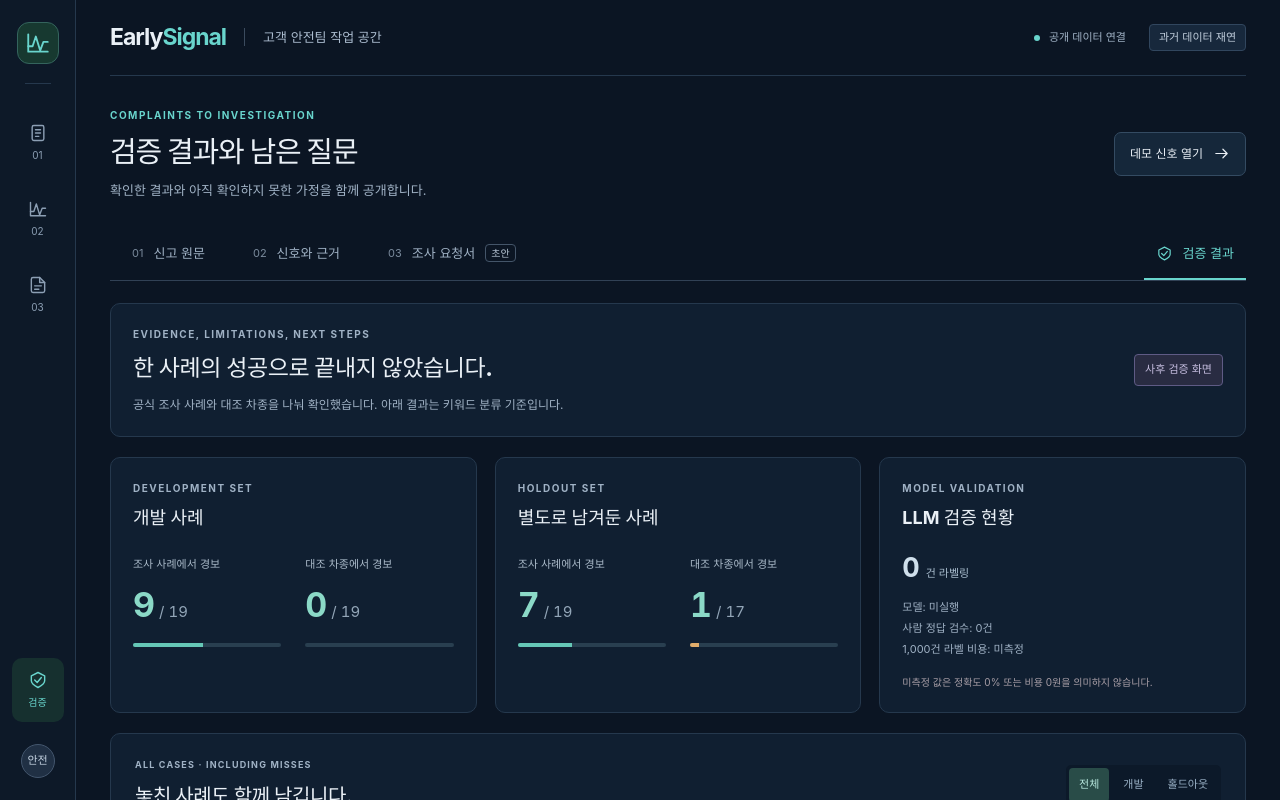
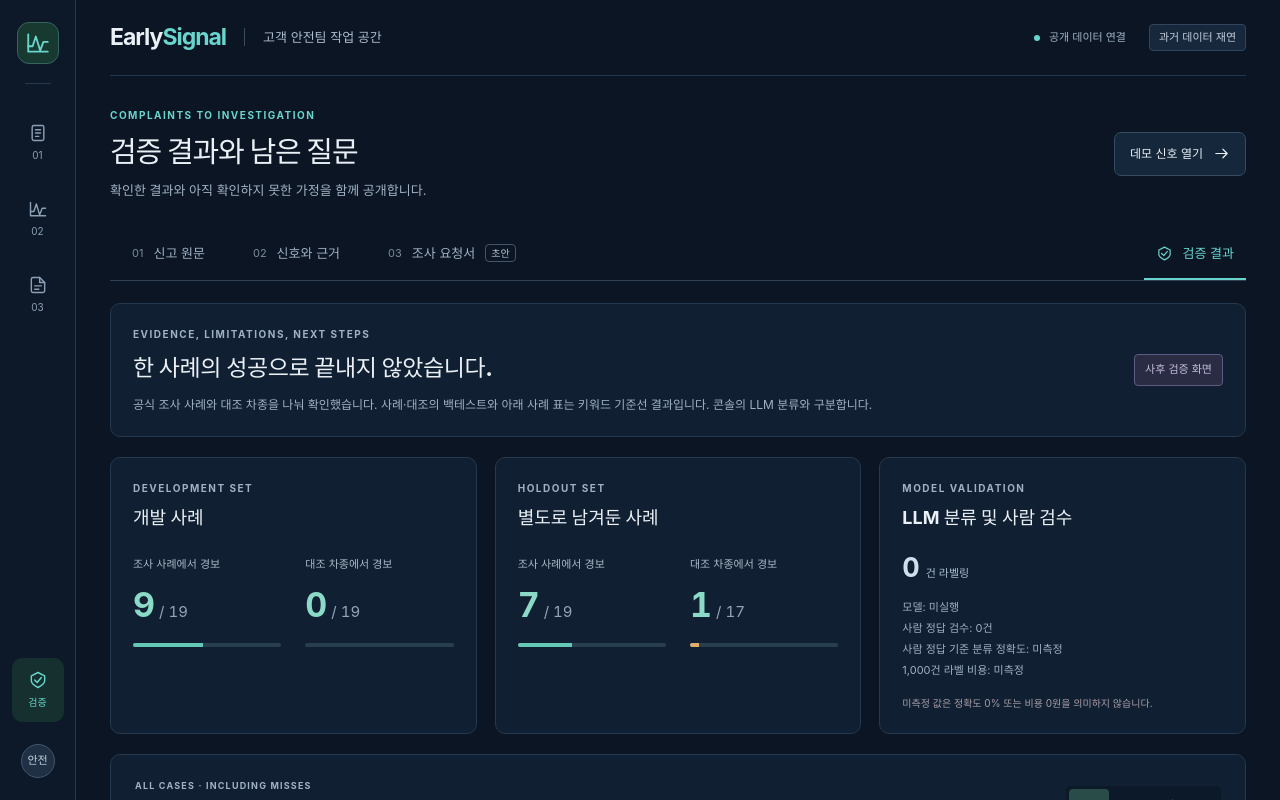
Before and after one commit to SangJun-Pyo/EarlySignal, a Next.js app in the folder web/: page / in a window 1280 px wide. Both pictures are taken after a click on the button "검증 결과". Shown: the top 800 px of the page. Built offline with nearby package versions, Linux system fonts and the light colour scheme; a web font is replaced by a local one.

Commit message:
step9: retain keyword backtest attribution (Ref #11)

```diff
--- a/web/components/workspace.tsx
+++ b/web/components/workspace.tsx
@@ -1344,7 +1344,7 @@ export default function Workspace() {
               </div>
             ))}
           {view === "validation" && (
-            <Validation data={data} meta={meta} cases={cases} />
+            <Validation meta={meta} cases={cases} />
           )}
         </main>
         <footer className="footer">
@@ -1354,8 +1354,8 @@ export default function Workspace() {
             <span>수리 기록 · 생산 기록 · 부품 이력은 다음 도입 단계</span>
           </div>
           <p>
-            현재 공개 파일의 접수일로 과거 재현 · 경보는 조사 후보 · 분류 출처:{" "}
-            {data.labeler === "keyword" ? "키워드 규칙" : "사전 실행 LLM"}
+            현재 공개 파일의 접수일로 과거 재현 · 경보는 조사 후보 ·{" "}
+            <SourceAttribution view={view} labeler={data.labeler} />
             <br />
             {meta.data_source.downloaded_at
               ? `원본 다운로드일 ${meta.data_source.downloaded_at}`
@@ -1524,12 +1524,18 @@ function MarkdownDocument({ markdown }: { markdown: string }) {
     </>
   );
 }
-function Validation({
-  data,
+export function SourceAttribution({ view, labeler }: { view: View; labeler: ConsoleData["labeler"] }) {
+  return view === "validation" ? (
+    <>백테스트 출처: 키워드 기준선</>
+  ) : (
+    <>콘솔 분류 출처: {labeler === "keyword" ? "키워드 규칙" : "사전 실행 LLM"}</>
+  );
+}
+
+export function Validation({
   meta,
   cases,
 }: {
-  data: ConsoleData;
   meta: MetaData;
   cases: CasesData;
 }) {
@@ -1544,9 +1550,8 @@ function Validation({
           <p className="eyebrow">EVIDENCE, LIMITATIONS, NEXT STEPS</p>
           <h2>한 사례의 성공으로 끝내지 않았습니다.</h2>
           <p className="muted">
-            공식 조사 사례와 대조 차종을 나눠 확인했습니다. 아래 결과는{" "}
-            {data.labeler === "keyword" ? "키워드 분류" : "LLM 분류"}{" "}
-            기준입니다.
+            공식 조사 사례와 대조 차종을 나눠 확인했습니다. 사례·대조의 백테스트와
+            아래 사례 표는 키워드 기준선 결과입니다. 콘솔의 LLM 분류와 구분합니다.
           </p>
         </div>
         <span className="verification-tag">사후 검증 화면</span>
@@ -1592,7 +1597,7 @@ function Validation({
         ))}
         <section className="panel validation-card model-status">
           <p className="eyebrow">MODEL VALIDATION</p>
-          <h3>LLM 검증 현황</h3>
+          <h3>LLM 분류 및 사람 검수</h3>
           <b className="model-number">
             {formatNumber(meta.labels.llm_labeled)}
             <small>건 라벨링</small>
@@ -1601,6 +1606,11 @@ function Validation({
             모델: {meta.labels.llm_model || "미실행"}
             <br />
             사람 정답 검수: {meta.labels.human_check.n}건<br />
+            사람 정답 기준 분류 정확도:{" "}
+            {meta.labels.human_check.n > 0 && meta.labels.human_check.llm_correct != null
+              ? `${meta.labels.human_check.llm_correct} / ${meta.labels.human_check.n}건 일치`
+              : "미측정"}
+            <br />
             1,000건 라벨 비용:{" "}
             {meta.labels.cost_per_1k_usd == null
               ? "미측정"
```
Also changed, not shown: 2 other files (tests, documents, lock files or other folders).
